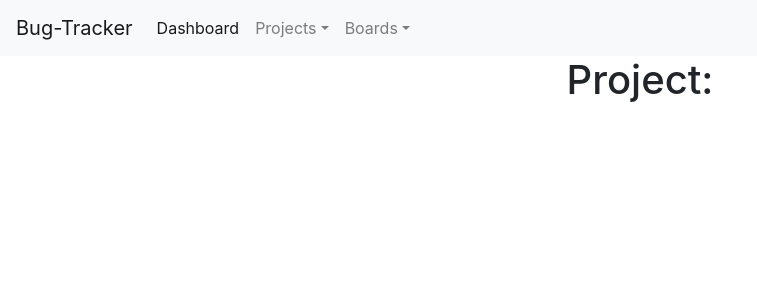
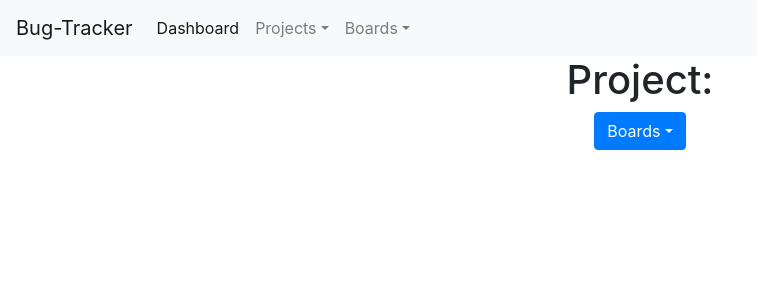
Before and after one commit to bogutski/bug-tracker, a React (Create React App) app: page /projects/1 in a window 1280 px wide. Shown: the top 300 px of the page, without its empty margins (0-757 px from the left). Built offline with nearby package versions, Linux system fonts and the light colour scheme; no server answers; the database is empty.

Commit message:
Added connection btw Projects & boards

```diff
--- a/src/App.js
+++ b/src/App.js
@@ -47,6 +47,7 @@ function App() {
                   <Route index element={<Dashboard/>}/>
                   <Route path='projects/:projectId' element={<Project
                     projects={projects}
+                    boards={boards}
                   />}/>
                   <Route path='boards/:boardId' element={<Board boards={boards}/>}/>
               </Route>
--- a/src/components/CreateProject.js
+++ b/src/components/CreateProject.js
@@ -3,7 +3,7 @@ import React from 'react';
 const CreateProject = () => {
     return (
         <div>
-
+            <button type="button" className="btn btn-link">Create Project</button>
         </div>
     );
 };
--- a/src/components/boards/BoardList.js
+++ b/src/components/boards/BoardList.js
@@ -2,10 +2,12 @@ import React from 'react';
 import BoardItem from "./BoardItem";
 
 const BoardList = (props) => {
-    const {boards} = props
+    const {boards, projectId} = props
     return (
       <div className="dropdown-menu">
-          {boards.map(board => <BoardItem key={board.id} board={board}/>)}
+          {!projectId ?
+            boards?.map(board => <BoardItem key={board.id} board={board}/>)
+            : boards?.filter(board => board.projectId === projectId).map(board => <BoardItem key={board.id} board={board}/>)}
       </div>
     );
 };
--- a/src/components/projects/Project.js
+++ b/src/components/projects/Project.js
@@ -1,12 +1,23 @@
 import React from 'react';
 import {useParams} from "react-router-dom";
+import BoardList from "../boards/BoardList";
 
 const Project = (props) => {
-    const {projects} = props
+    const {projects, boards} = props
     const params = useParams();
+    const projectId = params.projectId
+    console.log(boards)
     return (
         <div>
-            <h1>Project: {projects?.find(project => project.id === params.projectId)?.projectName}</h1>
+            <h1>Project: {projects?.find(project => project.id === projectId)?.projectName}</h1>
+            <div className="dropdown">
+                <button className="btn btn-primary dropdown-toggle" href="" id="navbarDropdownMenuLink"
+                   data-toggle="dropdown" aria-haspopup="true" aria-expanded="false">
+                    Boards
+                </button>
+                    <BoardList projectId={projectId} boards={boards}/>
+            </div>
+
         </div>
     );
 };
--- a/src/components/projects/ProjectList.js
+++ b/src/components/projects/ProjectList.js
@@ -1,5 +1,6 @@
 import React from 'react';
 import ProjectListItem from "./ProjectListItem";
+import CreateProject from "../CreateProject";
 
 const ProjectList = (props) => {
 
@@ -11,7 +12,10 @@ const ProjectList = (props) => {
                 project={project}
                 key={project.id}
             />)}
+            <div className="dropdown-divider"></div>
+            <CreateProject/>
         </div>
+
     );
 };
 
```
